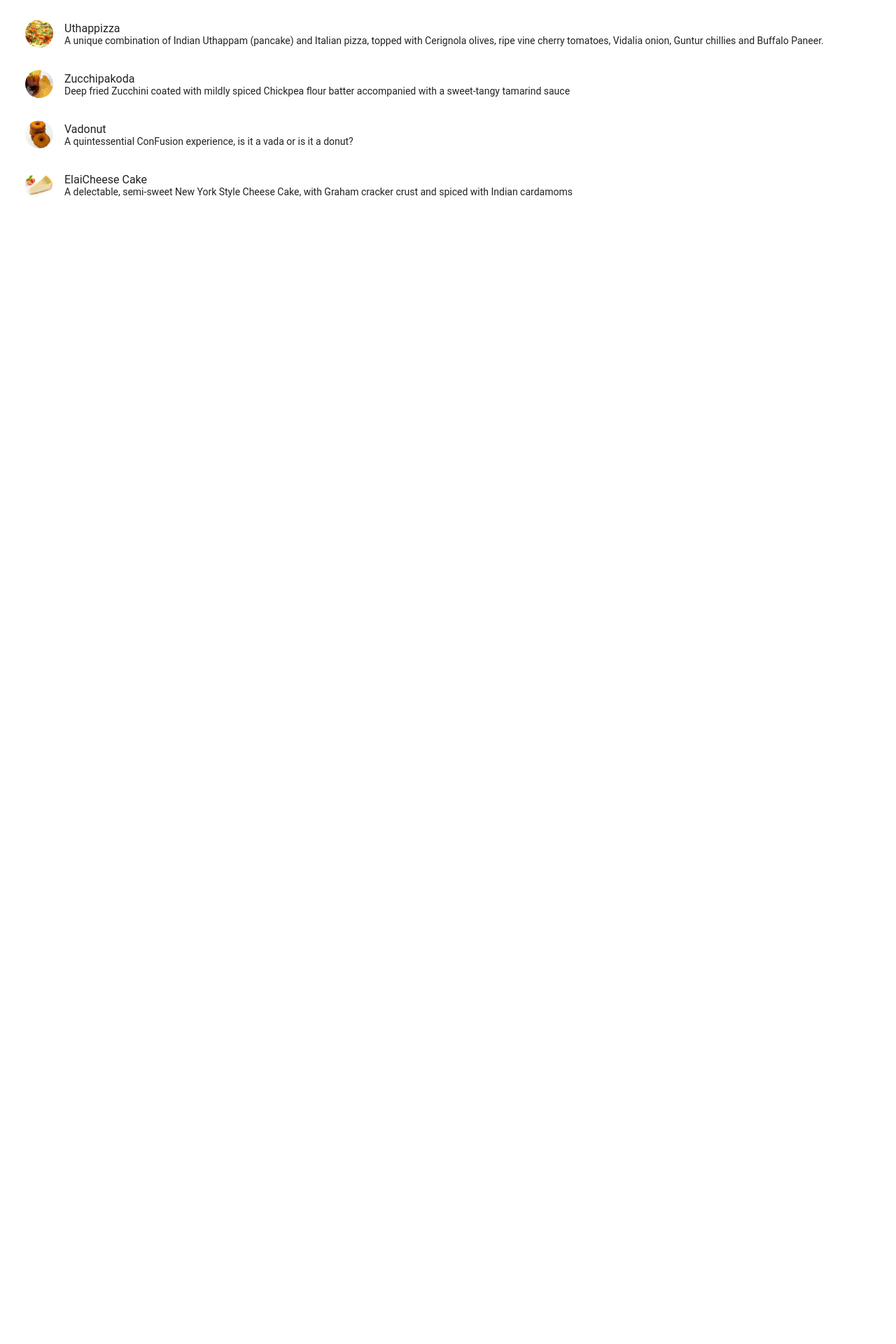
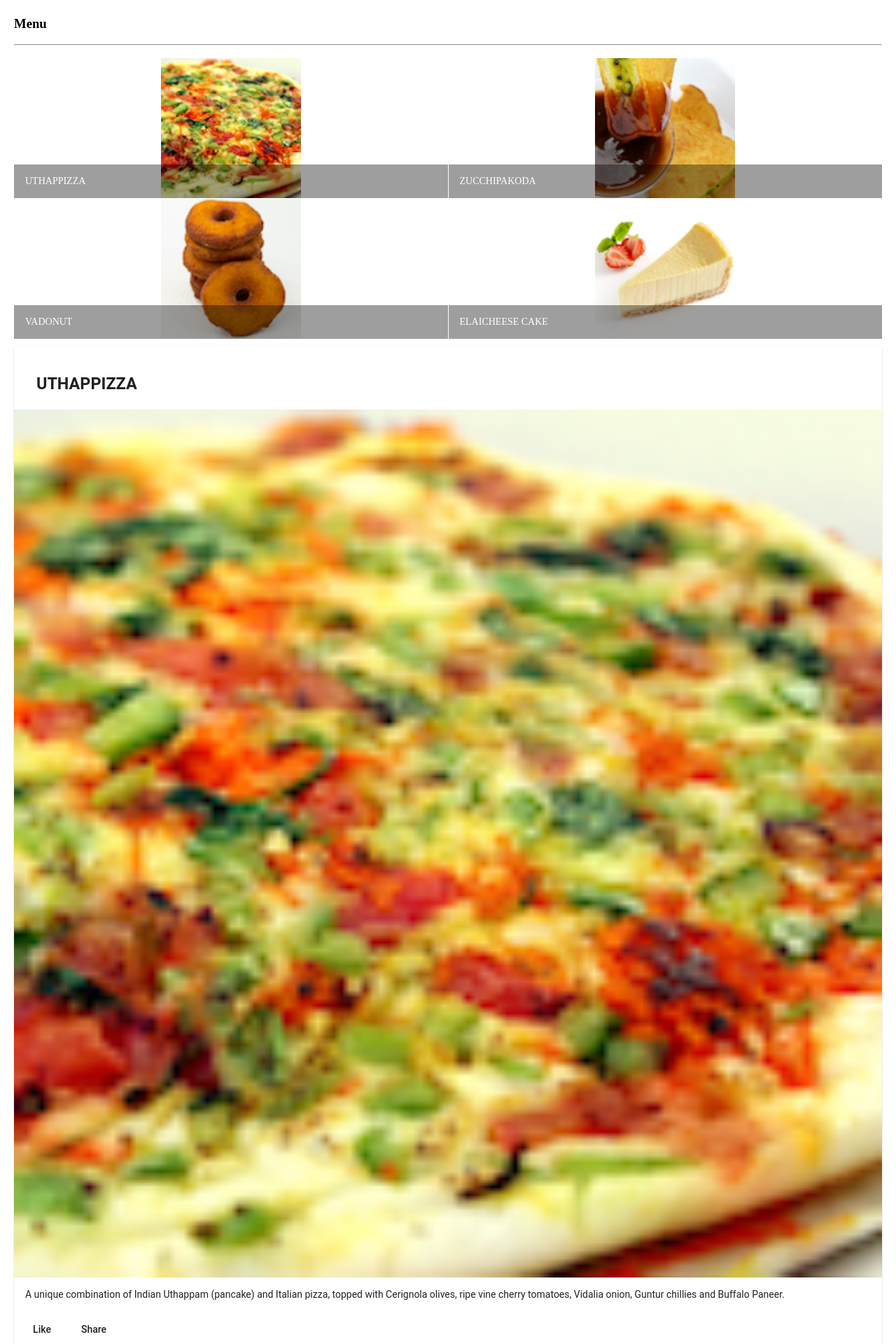
Before and after one commit to hoplite2000/angular, an Angular app: page / in a window 1280 px wide. Shown: the part 80-2000 px from the top of the page at 70% size. Before the commit the page ends 800 px from the top, so only its background shows below. Built offline with nearby package versions, Linux system fonts and the light colour scheme.

Commit message:
angular components2 grid and card

```diff
--- a/src/app/menu/menu.component.html
+++ b/src/app/menu/menu.component.html
@@ -1,9 +1,33 @@
 <div class="container" fxLayout="column" fxLayoutGap="10px">
-    <mat-list fxFlex>
-        <mat-list-item *ngFor="let dish of dishes">
-            <img matListAvatar src={{dish.image}} alt={{dish.name}}>
-            <h1 matLine>{{dish.name}}</h1>
-            <p matLine>{{dish.description}}</p>
-        </mat-list-item>
-    </mat-list>
+    <div fxFlex>
+        <div>
+            <h3>Menu</h3>
+            <hr>
+        </div>
+    </div>
+    <div fxFlex>
+        <mat-grid-list cols="2" rowHeight="200px">
+            <mat-grid-tile *ngFor="let dish of dishes">
+                <img height="200px" src={{dish.image}} alt={{dish.name}}>
+                <mat-grid-tile-footer>
+                    <h1 matLine>{{dish.name | uppercase}}</h1>
+                </mat-grid-tile-footer>
+            </mat-grid-tile>
+        </mat-grid-list>
+    </div>
+    <div fxFlex *ngIf="selected">
+        <mat-card>
+            <mat-card-header>
+                <mat-card-title><h3>{{selected.name | uppercase}}</h3></mat-card-title>
+            </mat-card-header>
+            <img mat-card-image src={{selected.image}} alt={{selected.name}}>
+            <mat-card-content>
+                <p>{{selected.description}}</p>
+            </mat-card-content>
+            <mat-card-actions>
+                <button mat-button>Like</button>
+                <button mat-button>Share</button>
+            </mat-card-actions>
+        </mat-card>
+    </div>
 </div>
--- a/src/app/menu/menu.component.ts
+++ b/src/app/menu/menu.component.ts
@@ -1,14 +1,7 @@
 import { Component, OnInit } from '@angular/core';
 import { Dish } from '../shared/dish';
 
-@Component({
-  selector: 'app-menu',
-  templateUrl: './menu.component.html',
-  styleUrls: ['./menu.component.scss']
-})
-export class MenuComponent implements OnInit {
-
-  dishes: Dish[] = [
+const DISHES : Dish[] = [
   {
     id: '0',
     name: 'Uthappizza',
@@ -52,6 +45,17 @@
   }
  ];
 
+
+@Component({
+  selector: 'app-menu',
+  templateUrl: './menu.component.html',
+  styleUrls: ['./menu.component.scss']
+})
+export class MenuComponent implements OnInit {
+
+  dishes = DISHES;
+  selected = DISHES[0];
+
   constructor() { }
 
   ngOnInit(): void {
```
Also changed, not shown: src/app/app.module.ts (+7 -1 lines). Lines whose indentation alone changed are shown as unchanged.
